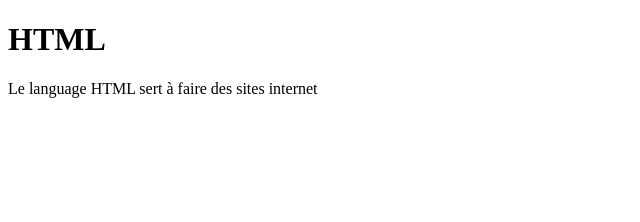
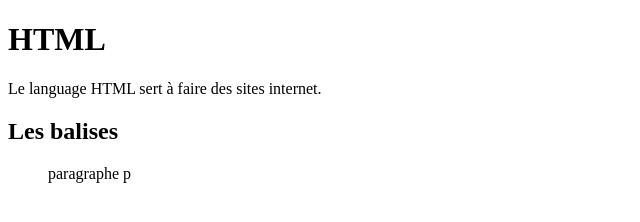
Before and after one commit to aurelie-castro/cheatsheets2, a plain HTML site: page index.html in a window 1280 px wide. Shown: the whole page, without its empty margins (0-640 px from the left). Drawn offline with Linux system fonts and the light colour scheme.

Commit message:
added paragraph

```diff
--- a/index.html
+++ b/index.html
@@ -7,7 +7,11 @@
 </head>
 <body>
     <h1>HTML</h1>
-    <p>Le language HTML sert à faire des sites internet</p>
+    <p>Le language HTML sert à faire des sites internet.</p>
+    <h2>Les balises</h2>
+    <ul>
+        <a>paragraphe p</a>
+    </ul>
 
 </body>
 </html>
```
